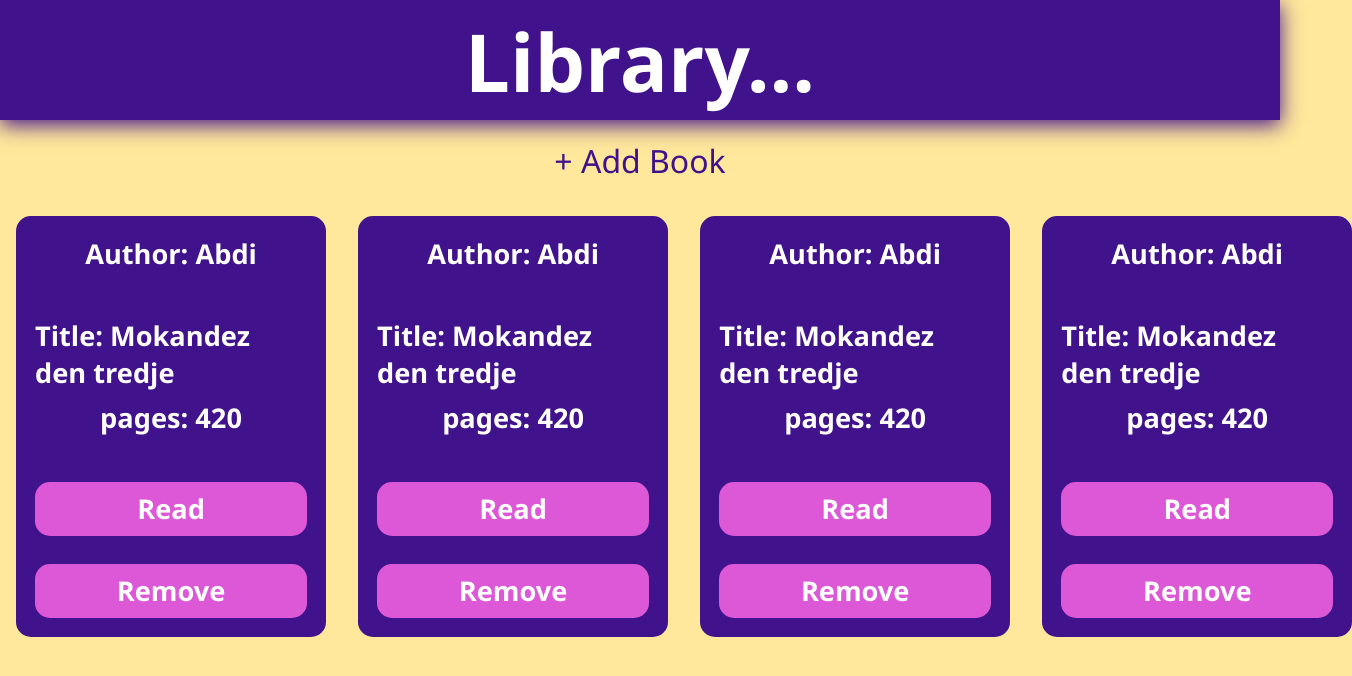
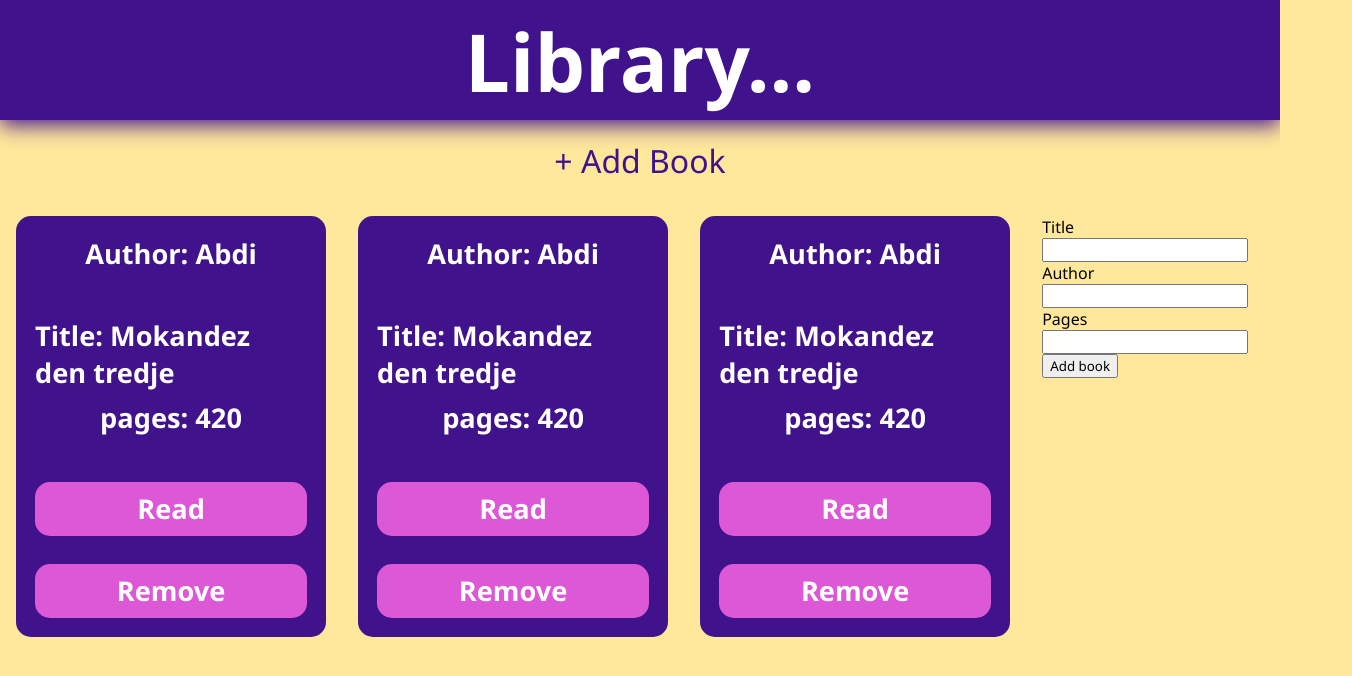
Before and after one commit to baldx/Library.1, a plain HTML site: page index.html in a window 1280 px wide. Shown: the whole page, 1352 px wide, since content can reach past the window. Drawn offline with Linux system fonts and the light colour scheme.

Commit message:
add form

```diff
--- a/index.html
+++ b/index.html
@@ -35,13 +35,15 @@
             <button class="readBtn read">Read</button>
             <button class="remove">Remove</button>
         </div>
-        <div class="book">
-            <div class="title">Author: Abdi</div>
-            <div class="author">Title: Mokandez den tredje</div>
-            <div class="pages">pages: 420</div>
-            <button class="readBtn read">Read</button>
-            <button class="remove">Remove</button>
-        </div>
+        <form>
+            <label for="title">Title</label>
+            <input type="text" name="title" id="title" required>
+            <label for="author">Author</label>
+            <input type="text" name="author" id="author" required>
+            <label for="pages">Pages</label>
+            <input type="number" name="number" id="number" required>
+            <button type="submit">Add book</button>
+        </form>
     </div>
 </body>
 </html>
```
